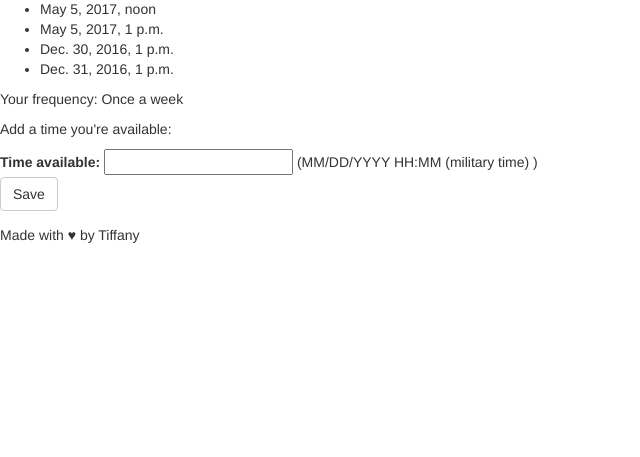
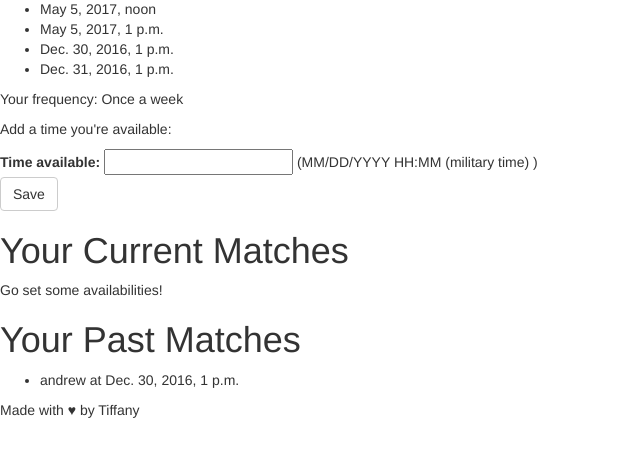
Before and after one commit to tiffanyqi/table-for-two, a Django app: page / in a window 1280 px wide. Shown: the part 113-570 px from the top of the page, without its empty margins (0-640 px from the left). Run offline with Django 3.2, Linux system fonts and the light colour scheme; a user stored in the database is signed in; data comes from the database, SQL or seed files in the repository; both versions use the stored data as it was after the commit; some libraries are stand-ins or nearby versions.

Commit message:
add front-end

```diff
--- a/tablefor2/templates/tablefor2/index-logged-in.html
+++ b/tablefor2/templates/tablefor2/index-logged-in.html
@@ -12,7 +12,7 @@
 
         <ul>
         {% for availability in availabilities %}
-        	<li>{{ availability.time_available }}</li>
+            <li>{{ availability.time_available }}</li>
         {% endfor %}
         </ul>
         <p>Your frequency: {{ profile.frequency }}</p>
@@ -29,7 +29,37 @@
             <button type="submit" class="save btn btn-default">Save</button>
         </form>
 
-        <!-- <h1>Your Matches</h1> -->
+        <h1>Your Current Matches</h1>
+
+        {% if not current_matches %}
+            <p>Go set some availabilities!</p>
+
+        {% else %}
+
+        <ul>
+        {% for current_match in current_matches %}
+            <li>{{ current_match.matched_name}} at {{ current_match.time_available }}</li>
+        {% endfor %}
+        </ul>
+
+        {% endif %}
+
+        <h1>Your Past Matches</h1>
+
+        {% if not past_matches %}
+            <p>Go set some availabilities!</p>
+
+        {% else %}
+
+        <ul>
+        {% for past_match in past_matches %}
+            <li>{{ past_match.matched_name}} at {{ past_match.time_available }}</li>
+        {% endfor %}
+
+        {% endif %}
+
+        </ul>
+
 
     {% endblock %}
 
--- a/tablefor2/views.py
+++ b/tablefor2/views.py
@@ -21,12 +21,17 @@ def index(request):
 
         # show profile and availability and matches!
         else:
+            today = date.today()
             form = AvailabilityForm(request.POST or None, request.FILES or None)
             availabilities = Availability.objects.filter(profile=profile) or None
+            past_matches = Availability.objects.filter(profile=profile, time_available__lte=today).exclude(matched_name=None) or None
+            current_matches = Availability.objects.filter(profile=profile, time_available__gte=today).exclude(matched_name=None) or None
             return render(request, 'tablefor2/index-logged-in.html', {
                 'profile': profile,
                 'form': form,
-                'availabilities': availabilities
+                'availabilities': availabilities,
+                'past_matches': past_matches,
+                'current_matches': current_matches
             })
 
     except:
```
Also changed, not shown: tablefor2/management/commands/match_users.py (added, +28 -0 lines), db.sqlite3.
